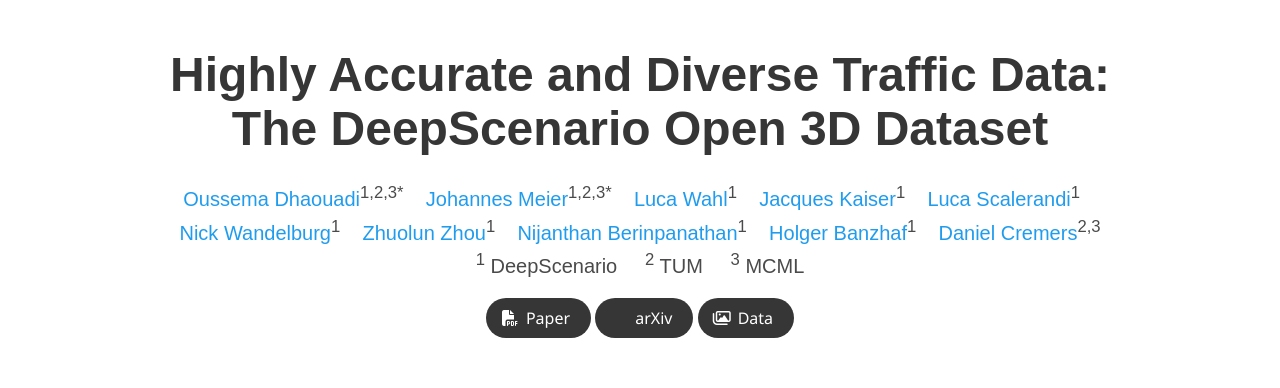
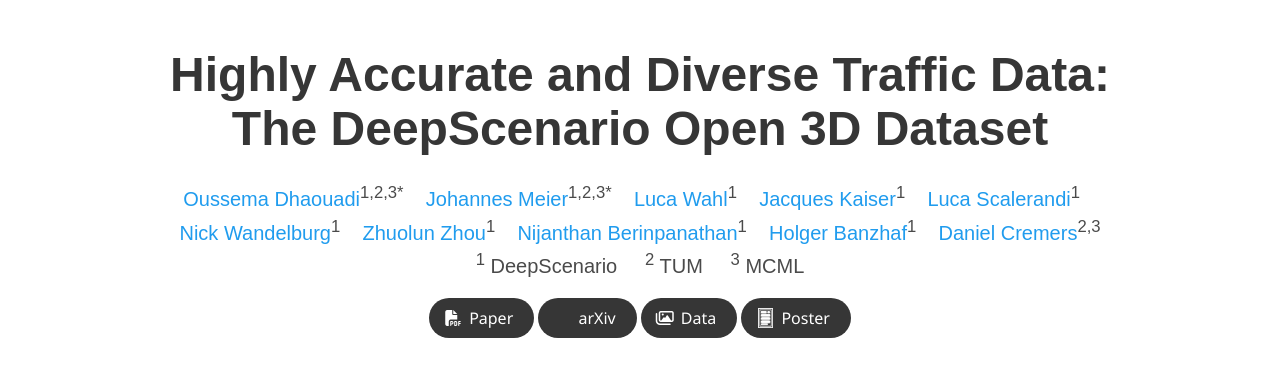
Before and after one commit to deepscenario/DSC3D, a plain HTML site: page index.html in a window 1280 px wide. Shown: the top 388 px of the page. Drawn offline with nearby package versions, Linux system fonts and the light colour scheme; some icons are missing; a web font is replaced by a local one.

Commit message:
added poster

```diff
--- a/index.html
+++ b/index.html
@@ -110,6 +110,16 @@
                   </span>
                   <span>Data</span>
                   </a>
+              </span>
+                            <!-- Poster Link. -->
+                               <span class="link-block">
+                <a href="./static/Poster_DSC3D.pdf" target="_blank"
+                   class="external-link button is-normal is-rounded is-dark">
+                  <span class="icon">
+                      <img src="./static/images/poster_icon.png" alt="Poster Icon" style="width: 15px;">
+                  </span>
+                  <span>Poster</span>
+                </a>
               </span>
                         </div>
 
```
Also changed, not shown: static/images/poster_icon.png (added), 1 other file.
